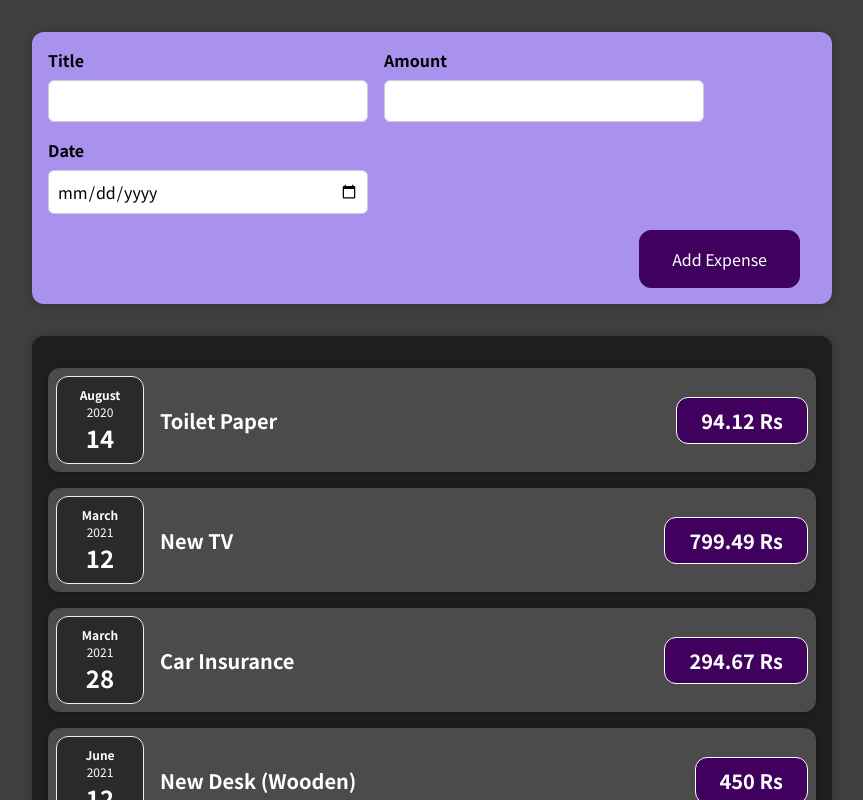
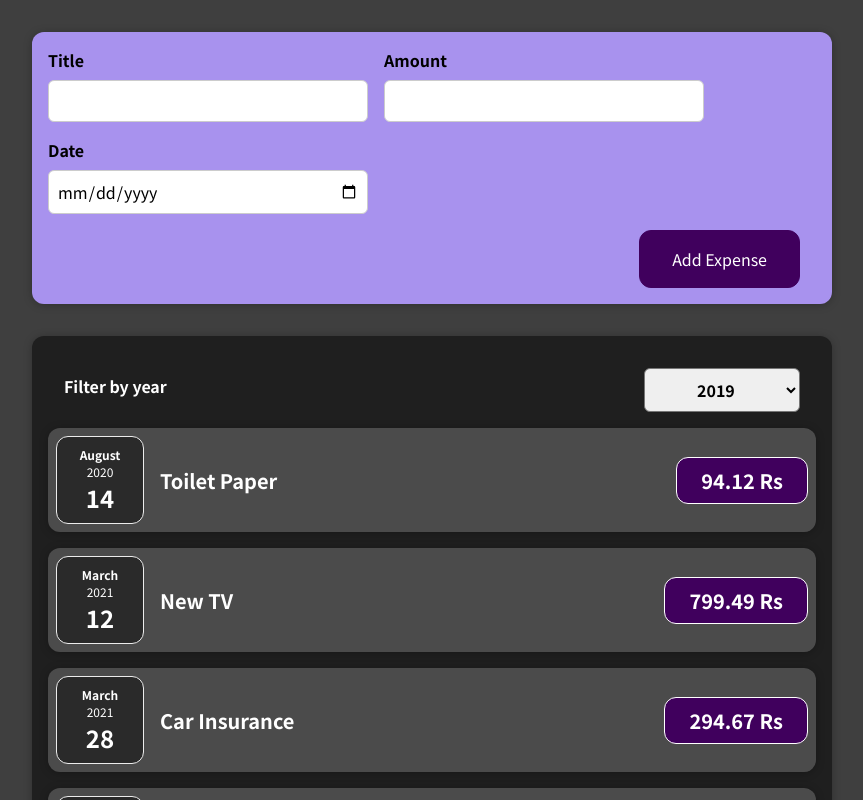
Before and after one commit to Utkarsh-190/Expense-Tracker, a React (Create React App) app: page / in a window 1280 px wide. Shown: the top 800 px of the page, without its empty margins (208-1071 px from the left). Built offline with nearby package versions, Linux system fonts and the light colour scheme.

Commit message:
ExpenseFilter component added while lifting state up

```diff
--- /dev/null
+++ b/src/components/Expenses/ExpenseFilter.css
@@ -0,0 +1,24 @@
+.expenses-filter {
+  color: white;
+  padding: 0 1rem;
+}
+
+.expenses-filter__control {
+  display: flex;
+  width: 100%;
+  align-items: center;
+  justify-content: space-between;
+  margin: 1rem 0;
+}
+
+.expenses-filter label {
+  font-weight: bold;
+  margin-bottom: 0.5rem;
+}
+
+.expenses-filter select {
+  font: inherit;
+  padding: 0.5rem 3rem;
+  font-weight: bold;
+  border-radius: 6px;
+}
--- /dev/null
+++ b/src/components/Expenses/ExpenseFilter.js
@@ -0,0 +1,22 @@
+import "./ExpenseFilter.css";
+
+function ExpenseFilter(props) {
+  const dropDownHandler = (event) => {
+    props.onChangeFilter(event.target.value);
+  };
+
+  return (
+    <div className="expenses-filter">
+      <div className="expenses-filter__control">
+        <label>Filter by year</label>
+        <select value={props.selected} onChange={dropDownHandler}>
+          <option value="2021">2021</option>
+          <option value="2020">2020</option>
+          <option value="2019">2019</option>
+        </select>
+      </div>
+    </div>
+  );
+}
+
+export default ExpenseFilter;
--- a/src/components/Expenses/Expenses.js
+++ b/src/components/Expenses/Expenses.js
@@ -1,10 +1,22 @@
+import { useState } from "react";
 import "./Expenses.css";
 import ExpenseItem from "./ExpenseItem";
 import Card from "../UI/Card";
+import ExpenseFilter from "./ExpenseFilter";
 
 function Expenses(props) {
+  const [filterData, setFilterData] = useState("2019");
+
+  const onChangeFilterHandler = (enteredFilteData) => {
+    setFilterData(enteredFilteData);
+  };
+
   return (
     <Card className="expenses">
+      <ExpenseFilter
+        selected={filterData}
+        onChangeFilter={onChangeFilterHandler}
+      />
       <ExpenseItem
         title={props.expenses[0].title}
         amount={props.expenses[0].amount}
```
